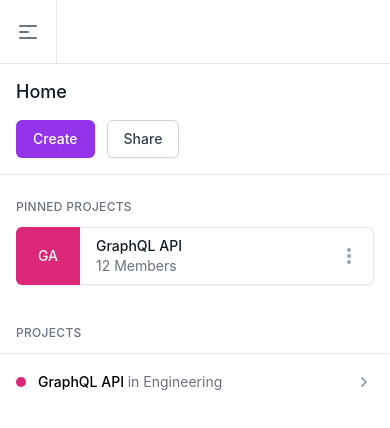
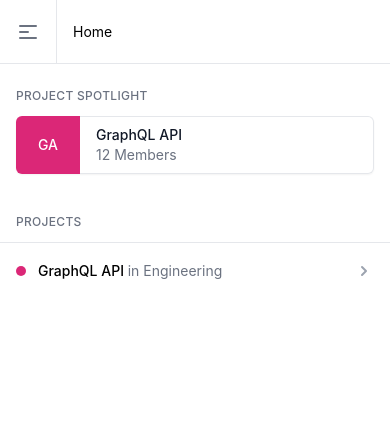
Before and after one commit to mhmulford0/dd-site, a Next.js app: page / in a window 390 px wide. Shown: the top 428 px of the page. Built offline with nearby package versions, Linux system fonts and the light colour scheme.

Commit message:
chore: more misc updates

```diff
--- a/src/components/layout/Layout.tsx
+++ b/src/components/layout/Layout.tsx
@@ -1,21 +1,13 @@
-import { Dialog, Menu, Transition } from '@headlessui/react';
-import {
-  ClockIcon,
-  HomeIcon,
-  MenuAlt1Icon,
-  XIcon,
-} from '@heroicons/react/outline';
-import { ChevronRightIcon, DotsVerticalIcon } from '@heroicons/react/solid';
+import { Dialog, Transition } from '@headlessui/react';
+import { HomeIcon, MenuAlt1Icon, XIcon } from '@heroicons/react/outline';
+import { ChevronRightIcon } from '@heroicons/react/solid';
 import { Fragment, useState } from 'react';
 
-const navigation = [
-  { name: 'Home', href: '#', icon: HomeIcon, current: true },
-  { name: 'Recent', href: '#', icon: ClockIcon, current: false },
-];
+const navigation = [{ name: 'Home', href: '#', icon: HomeIcon, current: true }];
 const teams = [
-  { name: 'Engineering', href: '#', bgColorClass: 'bg-indigo-500' },
-  { name: 'Human Resources', href: '#', bgColorClass: 'bg-green-500' },
-  { name: 'Customer Success', href: '#', bgColorClass: 'bg-yellow-500' },
+  { name: 'Development', href: '#', bgColorClass: 'bg-indigo-500' },
+  { name: 'Marketing', href: '#', bgColorClass: 'bg-green-500' },
+  { name: 'Governance', href: '#', bgColorClass: 'bg-yellow-500' },
 ];
 const projects = [
   {
@@ -58,7 +50,7 @@ const projects = [
 ];
 const pinnedProjects = projects.filter((project) => project.pinned);
 
-function classNames(...classes) {
+function classNames(...classes: string[]) {
   return classes.filter(Boolean).join(' ');
 }
 
@@ -122,7 +114,7 @@ export default function Example() {
                 <div className='flex flex-shrink-0 items-center px-4'>
                   <img
                     className='h-8 w-auto'
-                    src='/images/dd-logo.png'
+                    src='/images/dd-logo.jpeg'
                     alt='Workflow'
                   />
                 </div>
@@ -284,36 +276,22 @@ export default function Example() {
             <MenuAlt1Icon className='h-6 w-6' aria-hidden='true' />
           </button>
           <div className='flex flex-1 justify-between px-4 sm:px-6 lg:px-8'>
-            <div className='flex items-center'>{/* Profile dropdown */}</div>
+            <div className='flex items-center'>Home</div>
           </div>
         </div>
         <main className='flex-1'>
           {/* Page title & actions */}
-          <div className='border-b border-gray-200 px-4 py-4 sm:flex sm:items-center sm:justify-between sm:px-6 lg:px-8'>
+          <div className='hidden border-b border-gray-200 px-4 py-4 sm:items-center sm:justify-between sm:px-6 md:flex lg:px-8'>
             <div className='min-w-0 flex-1'>
-              <h1 className='text-lg font-medium leading-6 text-gray-900 sm:truncate'>
+              <h1 className='text-lg font-medium leading-6 text-gray-900'>
                 Home
               </h1>
-            </div>
-            <div className='mt-4 flex sm:mt-0 sm:ml-4'>
-              <button
-                type='button'
-                className='sm:order-0 order-1 ml-3 inline-flex items-center rounded-md border border-gray-300 bg-white px-4 py-2 text-sm font-medium text-gray-700 shadow-sm hover:bg-gray-50 focus:outline-none focus:ring-2 focus:ring-purple-500 focus:ring-offset-2 sm:ml-0'
-              >
-                Share
-              </button>
-              <button
-                type='button'
-                className='order-0 inline-flex items-center rounded-md border border-transparent bg-purple-600 px-4 py-2 text-sm font-medium text-white shadow-sm hover:bg-purple-700 focus:outline-none focus:ring-2 focus:ring-purple-500 focus:ring-offset-2 sm:order-1 sm:ml-3'
-              >
-                Create
-              </button>
             </div>
           </div>
           {/* Pinned projects */}
           <div className='mt-6 px-4 sm:px-6 lg:px-8'>
             <h2 className='text-xs font-medium uppercase tracking-wide text-gray-500'>
-              Pinned Projects
+              Project Spotlight
             </h2>
             <ul
               role='list'
@@ -344,76 +322,6 @@ export default function Example() {
                         {project.totalMembers} Members
                       </p>
                     </div>
-                    <Menu as='div' className='flex-shrink-0 pr-2'>
-                      <Menu.Button className='inline-flex h-8 w-8 items-center justify-center rounded-full bg-white text-gray-400 hover:text-gray-500 focus:outline-none focus:ring-2 focus:ring-purple-500 focus:ring-offset-2'>
-                        <span className='sr-only'>Open options</span>
-                        <DotsVerticalIcon
-                          className='h-5 w-5'
-                          aria-hidden='true'
-                        />
-                      </Menu.Button>
-                      <Transition
-                        as={Fragment}
-                        enter='transition ease-out duration-100'
-                        enterFrom='transform opacity-0 scale-95'
-                        enterTo='transform opacity-100 scale-100'
-                        leave='transition ease-in duration-75'
-                        leaveFrom='transform opacity-100 scale-100'
-                        leaveTo='transform opacity-0 scale-95'
-                      >
-                        <Menu.Items className='absolute right-10 top-3 z-10 mx-3 mt-1 w-48 origin-top-right divide-y divide-gray-200 rounded-md bg-white shadow-lg ring-1 ring-black ring-opacity-5 focus:outline-none'>
-                          <div className='py-1'>
-                            <Menu.Item>
-                              {({ active }) => (
-                                <a
-                                  href='#'
-                                  className={classNames(
-                                    active
-                                      ? 'bg-gray-100 text-gray-900'
-                                      : 'text-gray-700',
-                                    'block px-4 py-2 text-sm'
-                                  )}
-                                >
-                                  View
-                                </a>
-                              )}
-                            </Menu.Item>
-                          </div>
-                          <div className='py-1'>
-                            <Menu.Item>
-                              {({ active }) => (
-                                <a
-                                  href='#'
-                                  className={classNames(
-                                    active
-                                      ? 'bg-gray-100 text-gray-900'
-                                      : 'text-gray-700',
-                                    'block px-4 py-2 text-sm'
-                                  )}
-                                >
-                                  Removed from pinned
-                                </a>
-                              )}
-                            </Menu.Item>
-                            <Menu.Item>
-                              {({ active }) => (
-                                <a
-                                  href='#'
-                                  className={classNames(
-                                    active
-                                      ? 'bg-gray-100 text-gray-900'
-                                      : 'text-gray-700',
-                                    'block px-4 py-2 text-sm'
-                                  )}
-                                >
-                                  Share
-                                </a>
-                              )}
-                            </Menu.Item>
-                          </div>
-                        </Menu.Items>
-                      </Transition>
-                    </Menu>
                   </div>
                 </li>
               ))}
@@ -469,25 +377,25 @@ export default function Example() {
                 <thead>
                   <tr className='border-t border-gray-200'>
                     <th
-                      className='border-b border-gray-200 bg-gray-50 px-6 py-3 text-left text-xs font-medium uppercase tracking-wider text-gray-500'
+                      className='text-md border-b border-gray-200 bg-gray-50 px-6 py-3 text-left font-medium uppercase tracking-wider text-gray-800'
                       scope='col'
                     >
                       <span className='lg:pl-2'>Project</span>
                     </th>
                     <th
-                      className='border-b border-gray-200 bg-gray-50 px-6 py-3 text-left text-xs font-medium uppercase tracking-wider text-gray-500'
+                      className='text-md border-b border-gray-200 bg-gray-50 px-6 py-3 text-left font-medium uppercase tracking-wider text-gray-800'
                       scope='col'
                     >
-                      Members
+                      Status
                     </th>
                     <th
-                      className='hidden border-b border-gray-200 bg-gray-50 px-6 py-3 text-right text-xs font-medium uppercase tracking-wider text-gray-500 md:table-cell'
+                      className='text-md hidden border-b border-gray-200 bg-gray-50 px-6 py-3 text-right font-medium uppercase tracking-wider text-gray-800 md:table-cell'
                       scope='col'
                     >
-                      Last updated
+                      Updated
                     </th>
                     <th
-                      className='border-b border-gray-200 bg-gray-50 py-3 pr-6 text-right text-xs font-medium uppercase tracking-wider text-gray-500'
+                      className='border-b border-gray-200 bg-gray-50 py-3 pr-6 text-right text-xs font-medium uppercase tracking-wider text-gray-800'
                       scope='col'
                     />
                   </tr>
@@ -495,7 +403,7 @@ export default function Example() {
                 <tbody className='divide-y divide-gray-100 bg-white'>
                   {projects.map((project) => (
                     <tr key={project.id}>
-                      <td className='w-full max-w-0 whitespace-nowrap px-6 py-3 text-sm font-medium text-gray-900'>
+                      <td className='text-md w-full max-w-0 whitespace-nowrap px-6 py-3 font-medium text-gray-900'>
                         <div className='flex items-center space-x-3 lg:pl-2'>
                           <div
                             className={classNames(
@@ -517,32 +425,12 @@ export default function Example() {
                       <td className='px-6 py-3 text-sm font-medium text-gray-500'>
                         <div className='flex items-center space-x-2'>
                           <div className='flex flex-shrink-0 -space-x-1'>
-                            {project.members.map((member) => (
-                              <img
-                                key={member.handle}
-                                className='h-6 w-6 max-w-none rounded-full ring-2 ring-white'
-                                src={member.imageUrl}
-                                alt={member.name}
-                              />
-                            ))}
+                            Active
                           </div>
-                          {project.totalMembers > project.members.length ? (
-                            <span className='flex-shrink-0 text-xs font-medium leading-5'>
-                              +{project.totalMembers - project.members.length}
-                            </span>
-                          ) : null}
                         </div>
                       </td>
                       <td className='hidden whitespace-nowrap px-6 py-3 text-right text-sm text-gray-500 md:table-cell'>
                         {project.lastUpdated}
-                      </td>
-                      <td className='whitespace-nowrap px-6 py-3 text-right text-sm font-medium'>
-                        <a
-                          href='#'
-                          className='text-indigo-600 hover:text-indigo-900'
-                        >
-                          Edit
-                        </a>
                       </td>
                     </tr>
                   ))}
```
